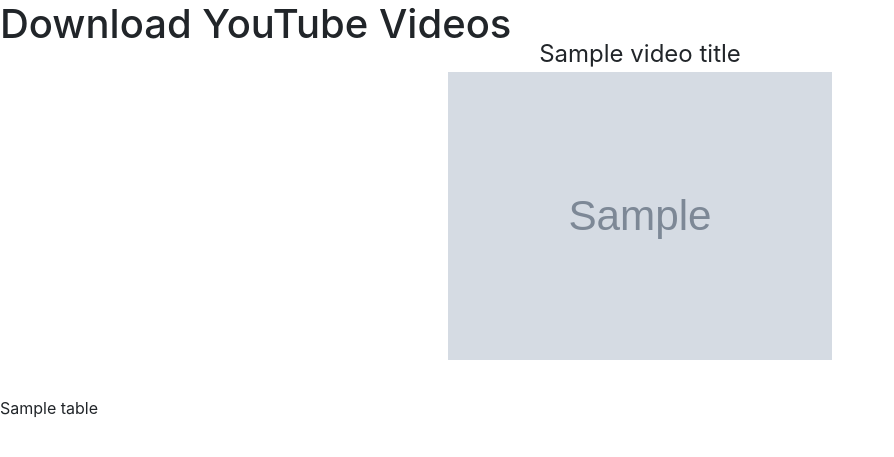
After one commit to RohanVSuri/yt-dl-web, a Flask app: template app/templates/download.html in a window 1280 px wide. The commit adds this page. Shown: the top 457 px of the page, without its empty margins (0-894 px from the left). Run offline with Flask 2, Linux system fonts and the light colour scheme; the template is opened without the code that fills it: most values are stand-ins (such as "Sample title", 1, 10 or a date in 2020); grey boxes marked "Sample" are stand-in pictures; some libraries are stand-ins or nearby versions.

Commit message:
added showing thumbnail and title

```diff
--- a/app/download.py
+++ b/app/download.py
@@ -4,12 +4,13 @@
 from mutagen.mp4 import MP4, MP4Tags
 from mutagen.easyid3 import EasyID3
 class Down():
-    def __init__(self, link, itag, title = "YouTube"):
+    def __init__(self, link, itag = 18, title = "YouTube"):
         self.link = link
         self.yt = YouTube(self.link)
         self.title = self.yt.title.replace(".","")
         self.path = os.getcwd()+"/app/tmp/"
         self.itag = itag
+        self.thumbnail_url = self.yt.thumbnail_url
 
     def dl(self):
         self.yt.streams.get_by_itag(self.itag).download(filename=self.title, output_path=self.path)
--- a/app/routes.py
+++ b/app/routes.py
@@ -20,7 +20,7 @@
         return redirect(url_for("download"))
     else:
         session.clear()
-        return render_template("dl.html", title="DOWNLOAD", form=form)
+        return render_template("home.html", title="DOWNLOAD", form=form)
 
 @app.route('/download', methods=["POST","GET"])
 def download():
@@ -32,6 +32,7 @@
     convert = session["CONVERT"]
 
     form=Form()
+    d = Down(link=link)
 
     if request.method == "POST":
         d = Down(link=link, itag=int(itag))
@@ -59,4 +60,5 @@
         table = Tables(link, webm=(metadata!=[]))
         table.fill_table()
         table = table.return_table()
-        return render_template("dl.html", title="Download", form=form, table=table)
+        video_title = d.title
+        return render_template("download.html", title="Download", table=table, video_title=d.title, thumbnail=d.thumbnail_url, link=link)
--- /dev/null
+++ b/app/static/style.css
@@ -0,0 +1,12 @@
+#video_title {
+    text-align: center;
+    font-size: 150%;
+    position: relative;
+    bottom: 20px;
+}
+#thumbnail{
+    display: block;
+    margin-left: auto;
+    margin-right: auto;
+    width: 30%;
+}
--- a/app/templates/base.html
+++ b/app/templates/base.html
@@ -8,6 +8,7 @@
     <script src="https://stackpath.bootstrapcdn.com/bootstrap/4.3.1/js/bootstrap.min.js" integrity="sha384-JjSmVgyd0p3pXB1rRibZUAYoIIy6OrQ6VrjIEaFf/nJGzIxFDsf4x0xIM+B07jRM" crossorigin="anonymous"></script>
     <script src='static/index.js'></script>
     <link rel="stylesheet" href="https://stackpath.bootstrapcdn.com/bootstrap/4.3.1/css/bootstrap.min.css" integrity="sha384-ggOyR0iXCbMQv3Xipma34MD+dH/1fQ784/j6cY/iJTQUOhcWr7x9JvoRxT2MZw1T" crossorigin="anonymous">
+    <link rel="stylesheet" href = 'static/style.css'>
   </head>
   <body>
     <h1>Download YouTube Videos</h1>
--- /dev/null
+++ b/app/templates/download.html
@@ -0,0 +1,10 @@
+{% extends "base.html" %}
+{% block content %}
+<p id="video_title">
+    {{ video_title }}
+    <a href ="{{ link }}">
+        <img src="{{ thumbnail }}" class="img-fluid" id="thumbnail">
+    </a>
+</p>
+{{ table }}
+{% endblock%}
```
Also changed, not shown: app/templates/home.html (renamed from app/templates/dl.html, +4 -5 lines).
